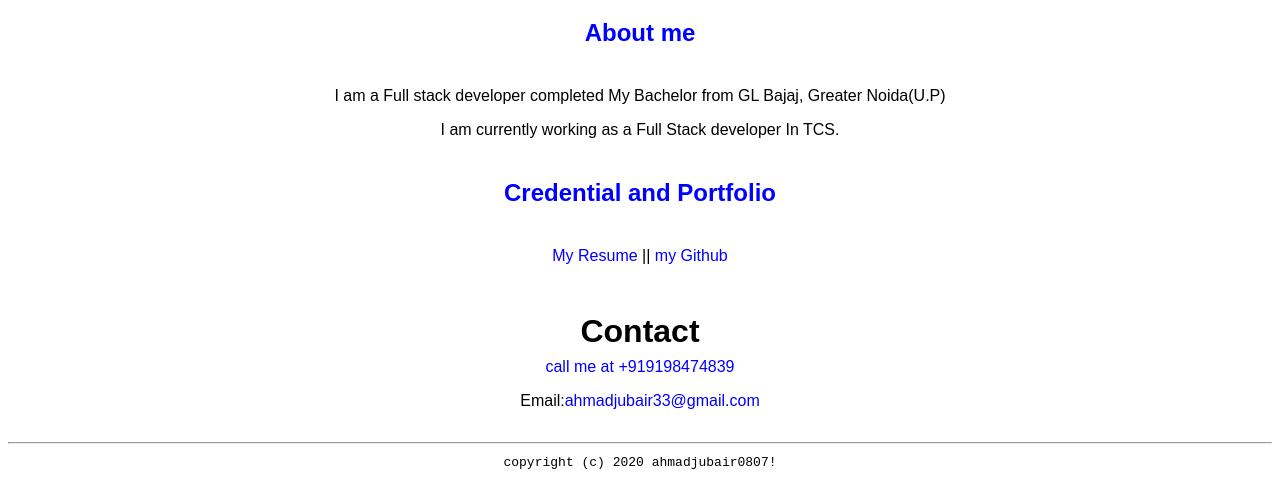
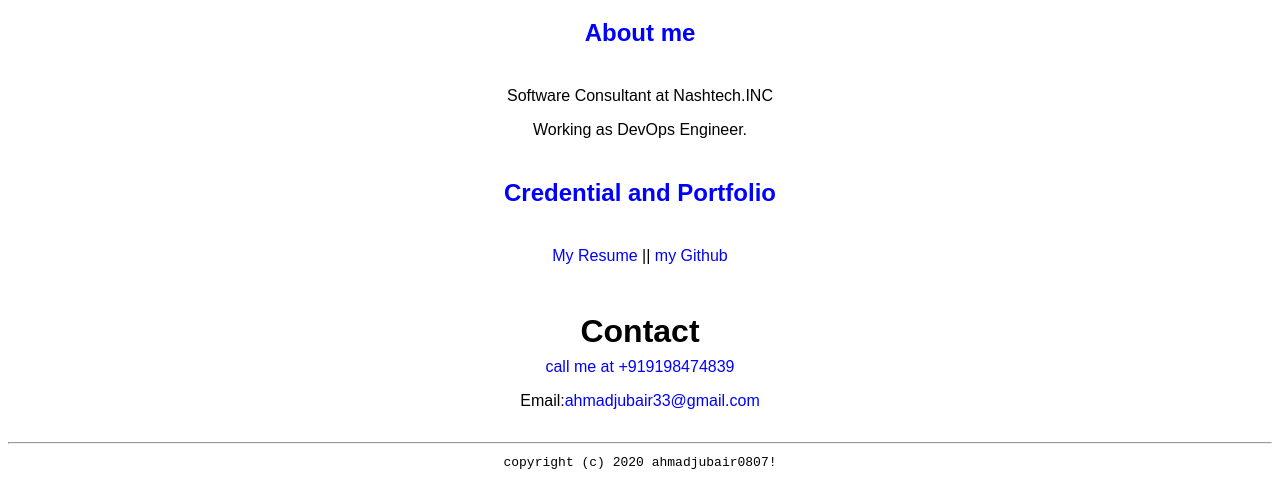
Before and after one commit to ahmad0807/ahmad0807.github.io, a plain HTML site: page index.html in a window 1280 px wide. Shown: the part 961-1463 px from the top of the page. Drawn offline with Linux system fonts and the light colour scheme.

Commit message:
Update index.html

```diff
--- a/index.html
+++ b/index.html
@@ -13,8 +13,8 @@
     <img src="NWGP5670.jpg" width="50%"  alt="banner">
     <h1> Jubair Ahmad portal!</h1>
     <h2>About me</h2>
-    <p>I am a Full stack developer completed My Bachelor from GL Bajaj, Greater Noida(U.P)</p>
-    <p>I am currently working as a Full Stack developer In TCS.</p>
+    <p>Software Consultant at Nashtech.INC</p>
+    <p>Working as DevOps Engineer.</p>
   <h2>Credential and Portfolio</h2>
   <p><a href="Resume.html">My Resume</a> || <a href="https://github.com/ahmad0807">my Github</a></p>
   <h1>Contact</h1>
```
